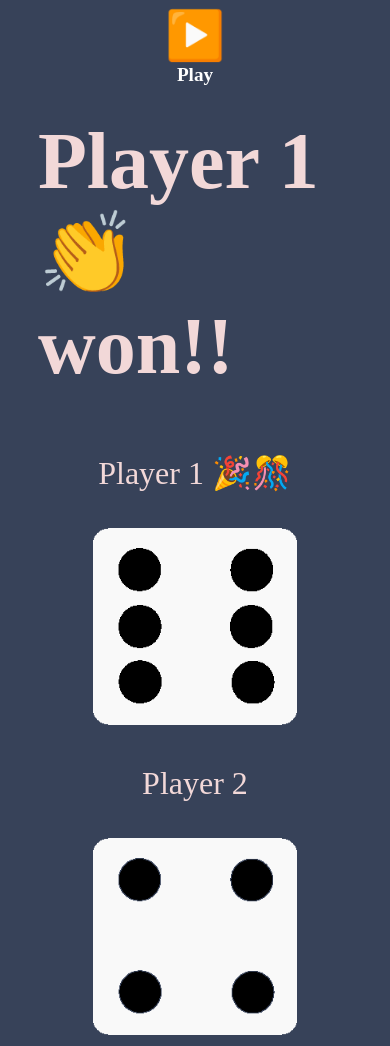
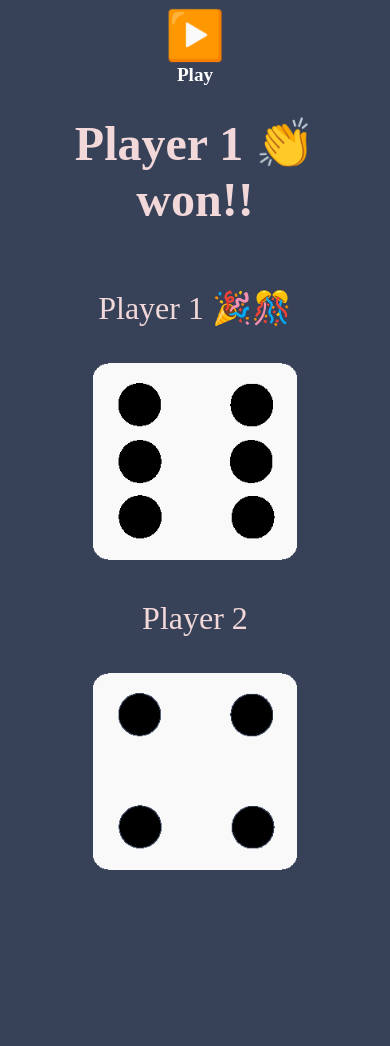
Before and after one commit to akar016012/Dice-Game, a plain HTML site: page index.html in a window 390 px wide. After the commit the page ends 886 px from the top, so only its background shows below. Drawn offline with Linux system fonts and the light colour scheme.

Commit message:
Update styles.css

```diff
--- a/styles.css
+++ b/styles.css
@@ -18,6 +18,7 @@ h1 {
   margin: 30px;
   font-size: 5rem;
   color: #F2D8D8;
+  text-align: center;
 }
 
 p {
@@ -36,3 +37,12 @@ input{
   padding: 0;
   border: none;
 }
+
+@media screen and (max-width: 450px) {
+  h1{
+    margin: 30px;
+    font-size: 3rem;
+    color: #F2D8D8;
+    text-align: center;
+  }
+}
```
